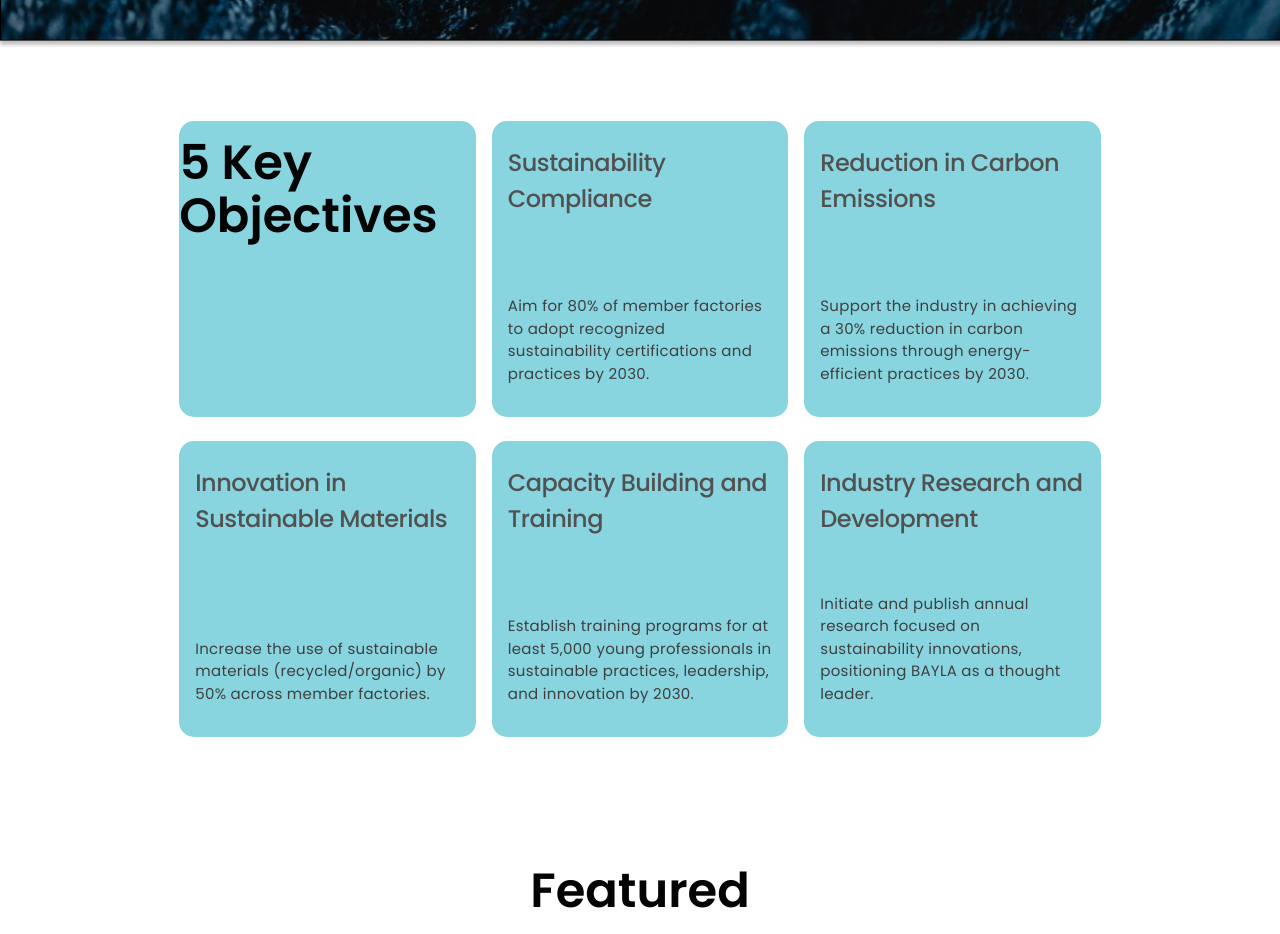
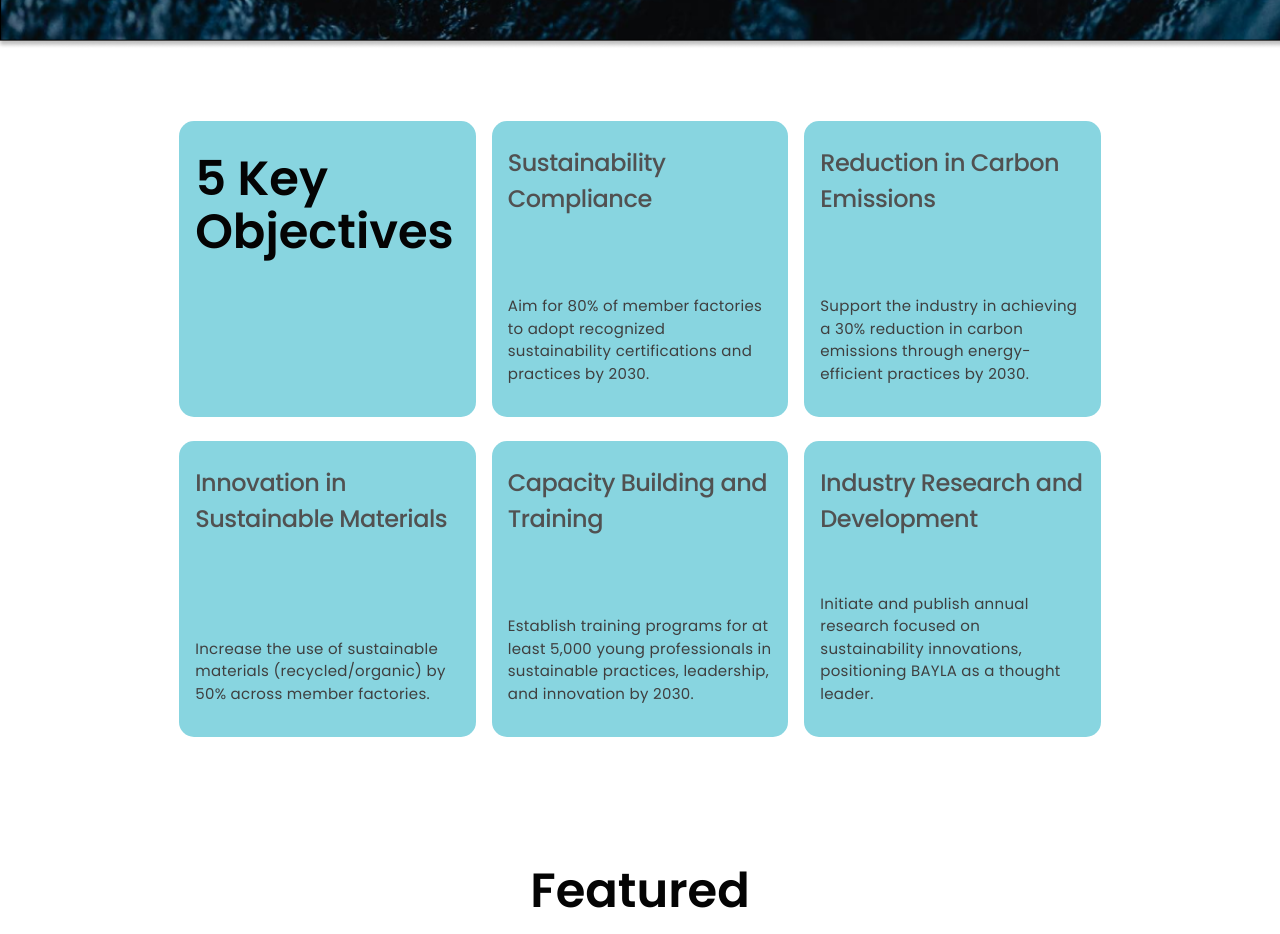
Before and after one commit to ItsDaFaz/niaz-design, a React (Vite) app: page / in a window 1280 px wide. Shown: the part 840-1774 px from the top of the page. Built offline with nearby package versions, Linux system fonts and the light colour scheme.

Commit message:
fixed wrong margin and padding values

```diff
--- a/src/components/ObjectiveGrid/ObjectiveGrid.css
+++ b/src/components/ObjectiveGrid/ObjectiveGrid.css
@@ -26,10 +26,10 @@
 #objective-grid-feature-h1{
     color: #040404;
     text-align: left;
-    margin-left: "1rem";
-    margin-right: "1rem";
-    padding-top: "2vh";
-    padding-bottom: "2vh";
+    margin-left: 1rem;
+    margin-right: 1rem;
+    padding-top: 2vh;
+    padding-bottom: 2vh;
     font-weight: 600;
     font-size: 3em;
 }
```
